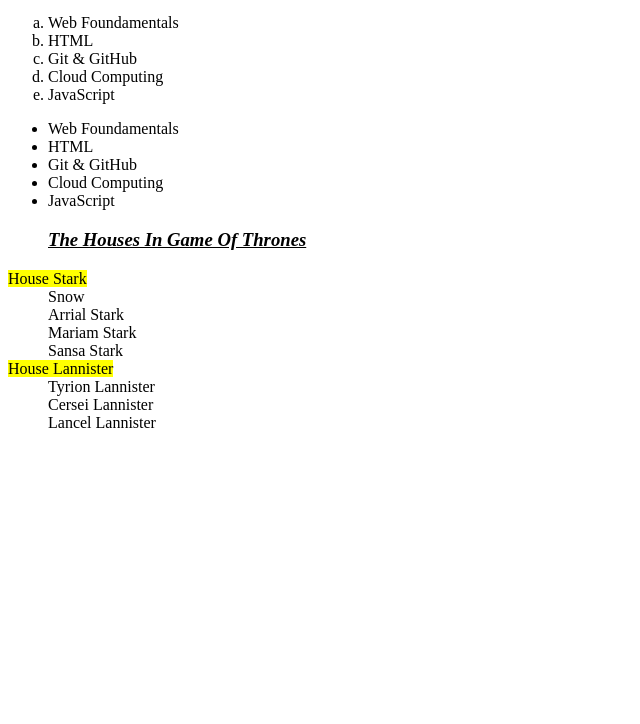
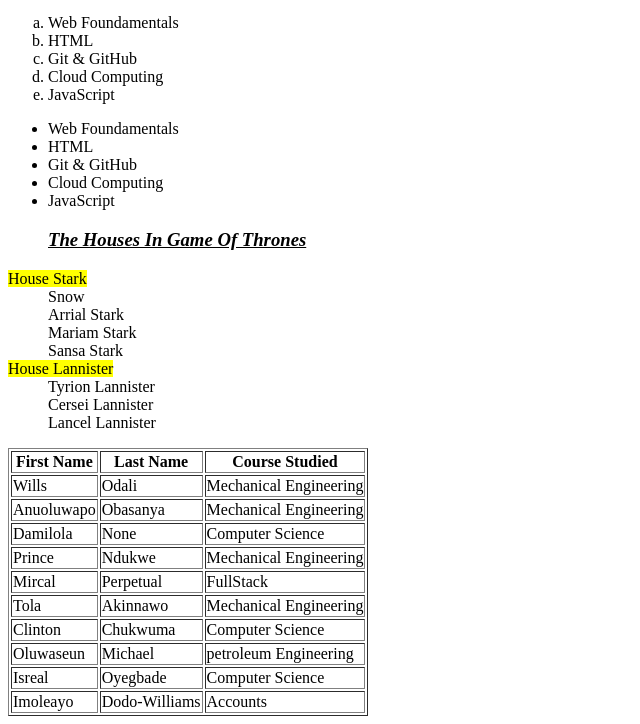
Before and after one commit to sirwills/Repo, a plain HTML site: page index.html in a window 1280 px wide. Shown: the part 941-1665 px from the top of the page, without its empty margins (0-640 px from the left). Before the commit the page ends 1389 px from the top, so only its background shows below. Drawn offline with Linux system fonts and the light colour scheme.

Commit message:
added table

```diff
--- a/index.html
+++ b/index.html
@@ -47,6 +47,67 @@
         <dd>Lancel Lannister</dd>
 
     </dl>
+    <table border="1">
+        <tr>
+            <th>First Name</th>
+            <th>Last Name</th>
+            <th>Course Studied</th>
+
+        </tr>
+        <tr>
+            <td>Wills</td>
+            <td>Odali</td>
+            <td>Mechanical Engineering</td>
+        </tr>
+        <tr>
+            <td>Anuoluwapo</td>
+            <td>Obasanya</td>
+            <td>Mechanical Engineering</td>
+        </tr>
+         <tr>
+            <td>Damilola</td>
+            <td>None</td>
+            <td>Computer Science</td>
+        </tr>
+        <tr>
+            <td>Prince</td>
+            <td>Ndukwe</td>
+            <td>Mechanical Engineering</td>
+        </tr>
+
+        <tr>
+            <td>Mircal </td>
+            <td>Perpetual</td>
+            <td>FullStack</td>
+        </tr>
+
+        <tr>
+            <td> Tola </td>
+            <td>Akinnawo</td>
+            <td>Mechanical Engineering</td>
+        </tr>
+        <tr>
+            <td>Clinton</td>
+            <td>Chukwuma</td>
+            <td>Computer Science</td>
+        </tr>
+        <tr>
+            <td>Oluwaseun</td>
+            <td>Michael</td>
+            <td>petroleum Engineering</td>
+        </tr>
+        <tr>
+            <td>Isreal</td>
+            <td>Oyegbade</td>
+            <td>Computer Science</td>
+        </tr>
+         <tr>
+            <td>Imoleayo</td>
+            <td>Dodo-Williams</td>
+            <td>Accounts</td>
+        </tr>
+
+    </table>
 
 </body>
 </html>
```
